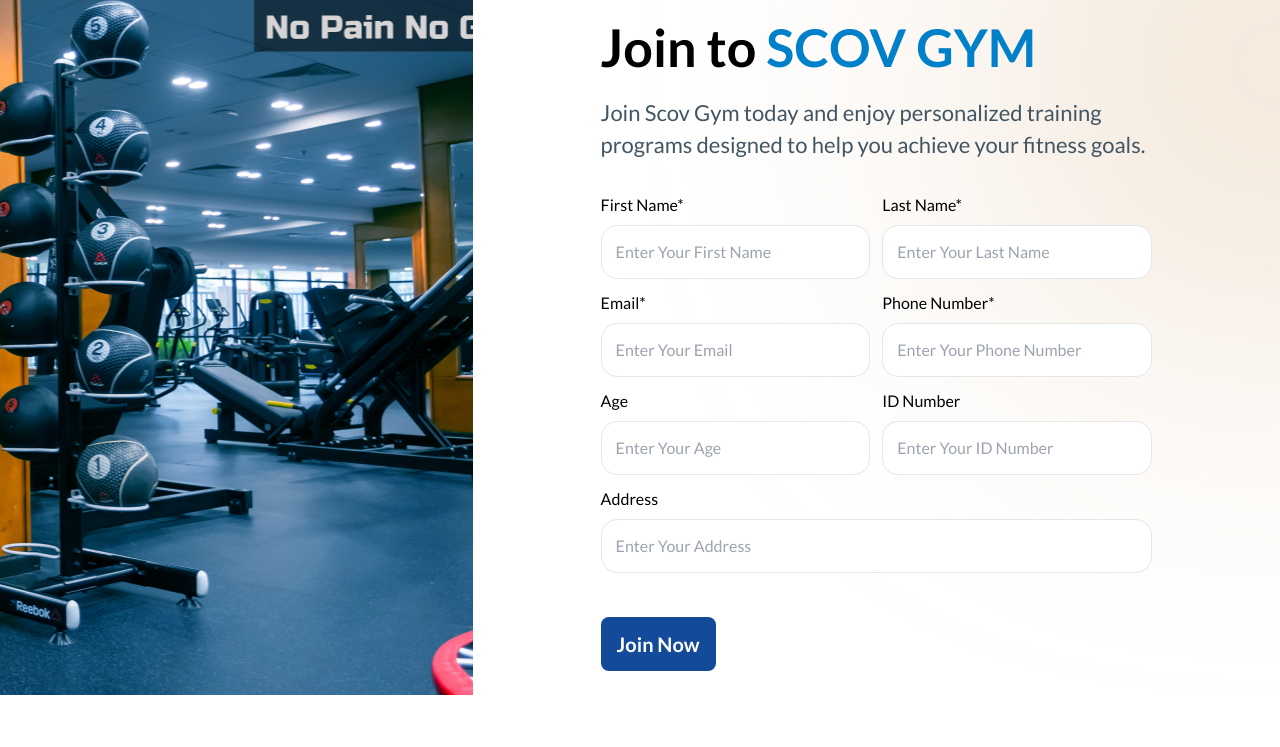
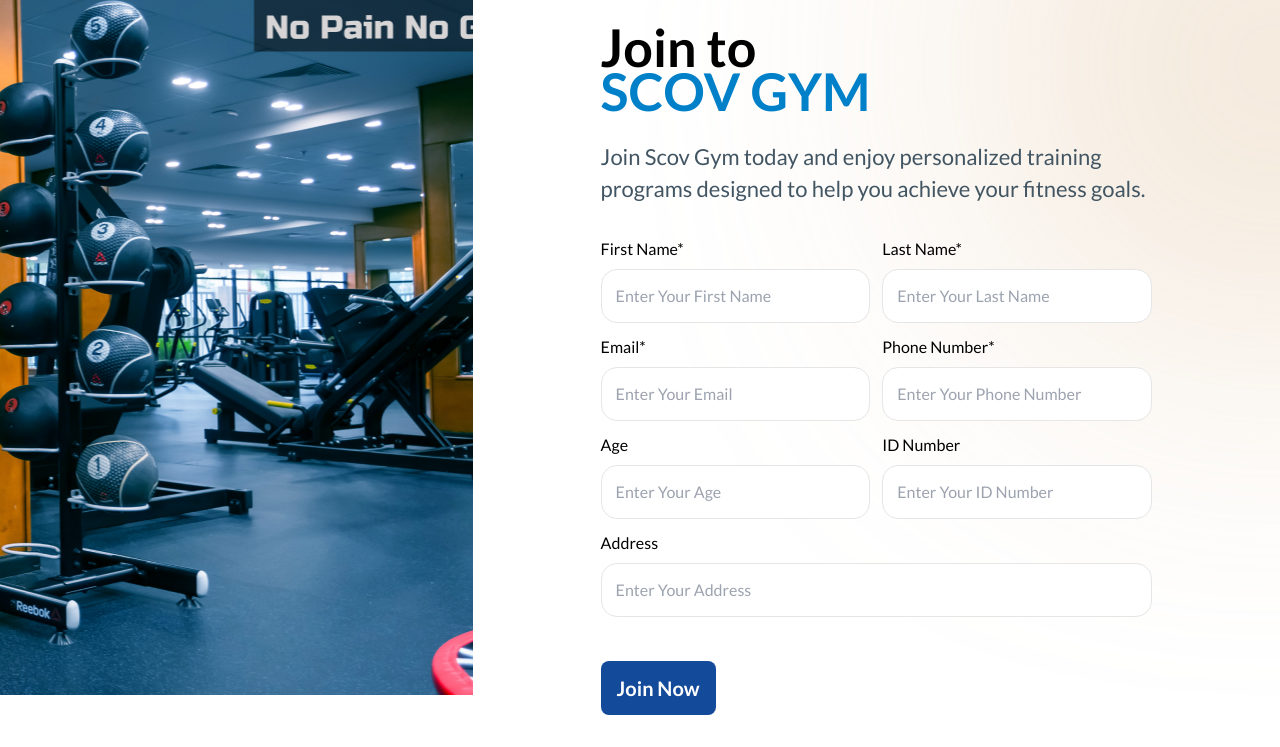
Before and after one commit to barakat95/SCOV, a plain HTML site: page join-us.html in a window 1280 px wide. Shown: the part 105-852 px from the top of the page. Before the commit the page ends 808 px from the top, so only its background shows below. Drawn offline with nearby package versions, Linux system fonts and the light colour scheme.

Commit message:
contact us

```diff
--- a/join-us.html
+++ b/join-us.html
@@ -36,8 +36,14 @@
             </a>
           </div>
           <h1 class="text-3xl font-bold my-8 text-[52px]">
-            Join to
-            <span style="text-transform: uppercase; color: #0080c8"
+            Join to <br />
+            <span
+              style="
+                text-transform: uppercase;
+                color: #0080c8;
+                display: inline-block;
+                padding-top: 8px;
+              "
               >Scov Gym</span
             >
           </h1>
@@ -185,9 +191,7 @@
               </div>
             </div> -->
             <div class="py-8">
-              <button class="btn btn-main ms-0" type="submit">
-                Join Now
-              </button>
+              <button class="btn btn-main ms-0" type="submit">Join Now</button>
             </div>
           </form>
         </div>
```
